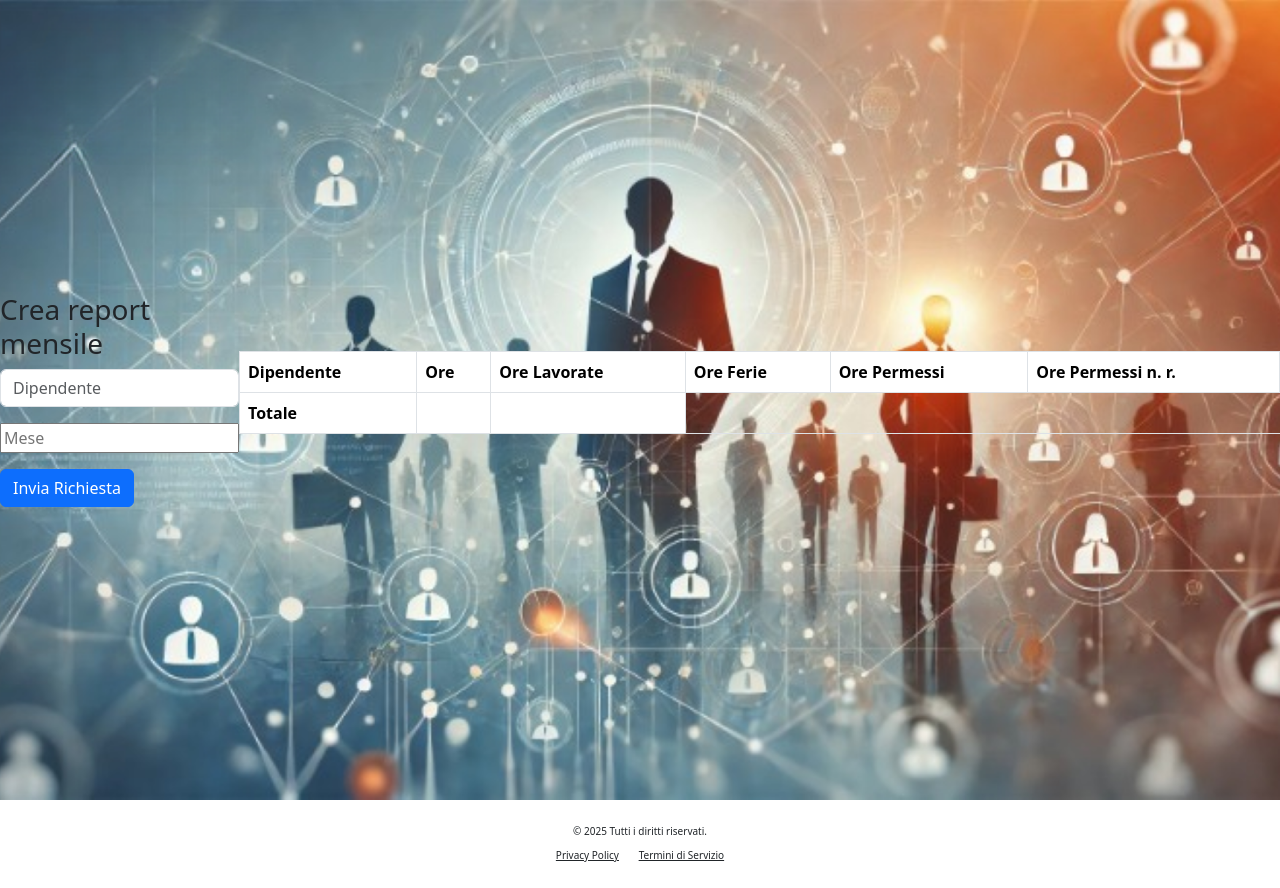
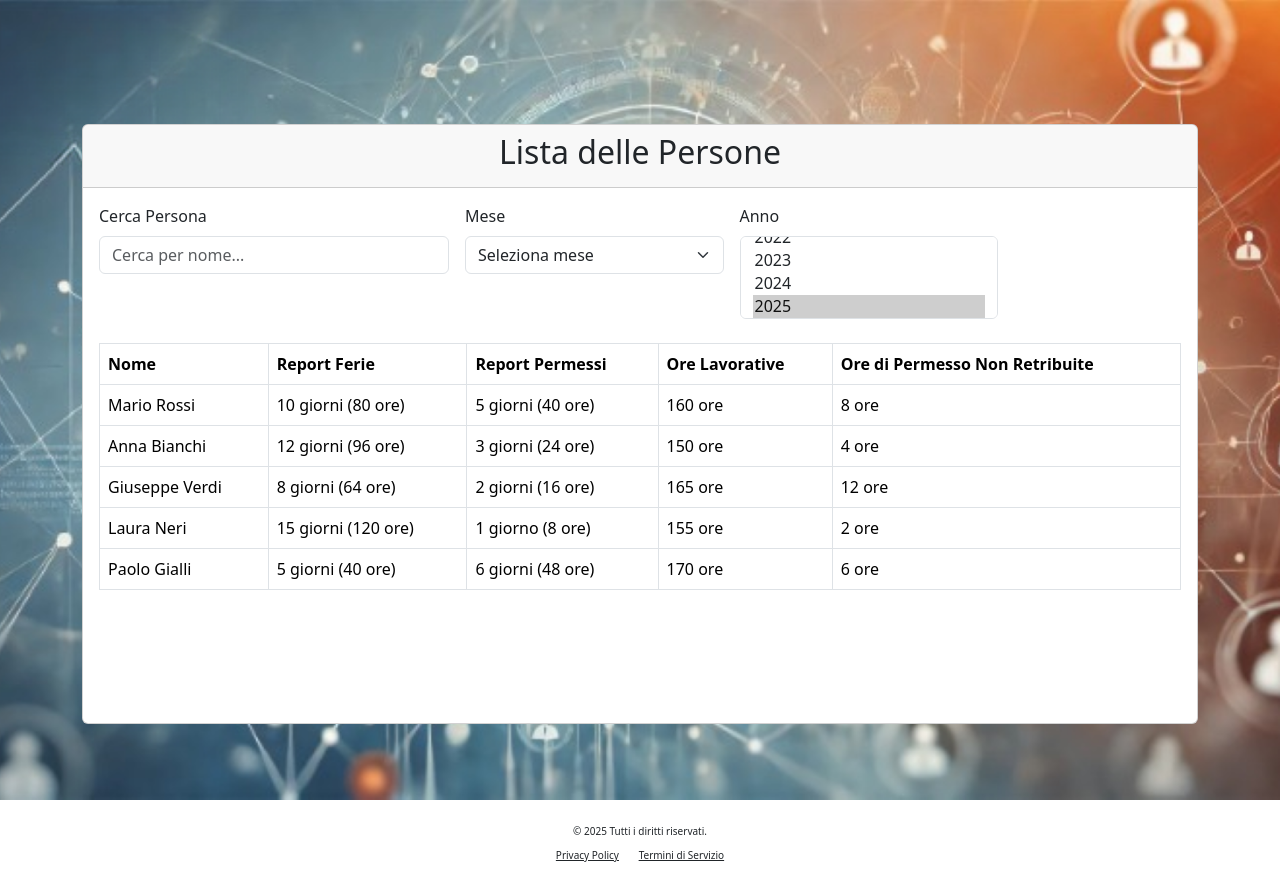
Before and after one commit to LorenzoSiena/HRMS-Human-Resource-Management-System, a Django app: page /presenza in a window 1280 px wide. Shown: the part 77-965 px from the top of the page. Run offline with Django 3.2, Linux system fonts and the light colour scheme.

Commit message:
Aggiornato file presenze

```diff
--- a/hrms_project/hrms_app/templates/hrms_app/presenza.html
+++ b/hrms_project/hrms_app/templates/hrms_app/presenza.html
@@ -2,47 +2,168 @@
 {% block title %} Gestione Presenze {% endblock title %}
 {% block content %}
 
-    <form action="post">
-        <h3>Crea report mensile</h3>
-        <div class="mb-3">
-            <input type="text" class="form-control" id="dipendente" placeholder="Dipendente">
+<!-- Card con lista persone e filtri -->
+<div class="container mt-5">
+    <div class="card" style="min-height: 600px;">
+        <div class="card-header text-center">
+            <h2>Lista delle Persone</h2>
         </div>
-        <div class="mb-3">
-            <input type="text" class="mese" id="mese" placeholder="Mese">
+        <div class="card-body">
+            <!-- Form di ricerca -->
+            <form class="row g-3">
+                <!-- Barra di ricerca persona -->
+                <div class="col-md-4">
+                    <label for="searchPerson" class="form-label">Cerca Persona</label>
+                    <input type="text" class="form-control custom-input" id="searchPerson" placeholder="Cerca per nome...">
                 </div>
-        <button type="button" class="btn btn-primary">Invia Richiesta</button>
+
+                <!-- Barra di ricerca mese -->
+                <div class="col-md-3">
+                    <label for="searchMonth" class="form-label">Mese</label>
+                    <select class="form-select custom-input" id="searchMonth">
+                        <option selected>Seleziona mese</option>
+                        <option value="1">Gennaio</option>
+                        <option value="2">Febbraio</option>
+                        <option value="3">Marzo</option>
+                        <option value="4">Aprile</option>
+                        <option value="5">Maggio</option>
+                        <option value="6">Giugno</option>
+                        <option value="7">Luglio</option>
+                        <option value="8">Agosto</option>
+                        <option value="9">Settembre</option>
+                        <option value="10">Ottobre</option>
+                        <option value="11">Novembre</option>
+                        <option value="12">Dicembre</option>
+                    </select>
+                </div>
+
+                <!-- Barra di ricerca anno con massimo 5 opzioni visibili -->
+                <div class="col-md-3">
+                    <label for="searchYear" class="form-label">Anno</label>
+                    <select class="form-select custom-input" id="searchYear" size="3">
+                        <!-- Opzioni generate dinamicamente con JavaScript -->
+                    </select>
+                </div>
             </form>
 
+            <!-- Lista delle persone con report -->
+            <div class="mt-4">
                 <table class="table table-bordered">
                     <thead>
                         <tr>
-                <th>Dipendente</th>
-                <th>Ore</th>
-                <th>Ore Lavorate</th>
-                <th>Ore Ferie</th>
-                <th>Ore Permessi</th>
-                <th>Ore Permessi n. r.</th>
+                            <th>Nome</th>
+                            <th>Report Ferie</th>
+                            <th>Report Permessi</th>
+                            <th>Ore Lavorative</th>
+                            <th>Ore di Permesso Non Retribuite</th> <!-- Nuova colonna -->
                         </tr>
                     </thead>
-        <tbody>
-            {% for dipendente in dipendenti %}
-            <tr>
-                <td>{{ dipendente.cognome }}</td>
-                <td>.........</td> <!-- Da sviluppare Totale ore lavorative del mese -->
-                <td>.........</td> <!-- Da sviluppare Totale ore lavorate del mese -->
-                <td>.........</td> <!-- Da sviluppare Totale ore ferie del mese -->
-                <td>.........</td> <!-- Da sviluppare Totale ore permessi del mese -->
-                <td>.........</td> <!-- Da sviluppare Totale ore permessi n.r. del mese -->
+                    <tbody id="personList">
+                        <tr data-month="1" data-year="2023">
+                            <td>Mario Rossi</td>
+                            <td>10 giorni (80 ore)</td>
+                            <td>5 giorni (40 ore)</td>
+                            <td>160 ore</td>
+                            <td>8 ore</td> <!-- Ore di permesso non retribuite -->
                         </tr>
-            {% endfor %}
-            <tr>
-                <td><strong>Totale</strong></td>
-                <td></td>
-                <td><strong>{{ totale }}</strong></td>
+                        <tr data-month="3" data-year="2023">
+                            <td>Anna Bianchi</td>
+                            <td>12 giorni (96 ore)</td>
+                            <td>3 giorni (24 ore)</td>
+                            <td>150 ore</td>
+                            <td>4 ore</td> <!-- Ore di permesso non retribuite -->
+                        </tr>
+                        <tr data-month="5" data-year="2024">
+                            <td>Giuseppe Verdi</td>
+                            <td>8 giorni (64 ore)</td>
+                            <td>2 giorni (16 ore)</td>
+                            <td>165 ore</td>
+                            <td>12 ore</td> <!-- Ore di permesso non retribuite -->
+                        </tr>
+                        <tr data-month="7" data-year="2024">
+                            <td>Laura Neri</td>
+                            <td>15 giorni (120 ore)</td>
+                            <td>1 giorno (8 ore)</td>
+                            <td>155 ore</td>
+                            <td>2 ore</td> <!-- Ore di permesso non retribuite -->
+                        </tr>
+                        <tr data-month="10" data-year="2025">
+                            <td>Paolo Gialli</td>
+                            <td>5 giorni (40 ore)</td>
+                            <td>6 giorni (48 ore)</td>
+                            <td>170 ore</td>
+                            <td>6 ore</td> <!-- Ore di permesso non retribuite -->
                         </tr>
                     </tbody>
                 </table>
+            </div>
+        </div>
+    </div>
+</div>
 
+<script src="https://cdn.jsdelivr.net/npm/bootstrap@5.3.3/dist/js/bootstrap.bundle.min.js" integrity="sha384-YvpcrYf0tY3lHB60NNkmXc5s9fDVZLESaAA55NDzOxhy9GkcIdslK1eN7N6jIeHz" crossorigin="anonymous"></script>
+
+<script>
+    // Funzione per generare dinamicamente gli anni da 20 anni prima fino a 20 anni dopo l'anno corrente
+    function generateYearOptions() {
+        var currentYear = new Date().getFullYear();
+        var startYear = currentYear - 5; // Inizia 5 anni prima dell'anno corrente
+        var endYear = currentYear ;  // Anno corrente
+
+        var yearSelect = document.getElementById("searchYear");
+        for (var year = startYear; year <= endYear; year++) {
+            var option = document.createElement("option");
+            option.value = year;
+            option.textContent = year;
+            yearSelect.appendChild(option);
+
+            // Imposta l'anno attuale come selezionato
+            if (year === currentYear) {
+                option.selected = true;
+            }
+        }
+    }
+
+    // Esegui la funzione per generare gli anni quando la pagina è caricata
+    document.addEventListener("DOMContentLoaded", function() {
+        generateYearOptions();
+    });
+
+    // Funzione per filtrare la lista di persone in base al nome, mese e anno
+    function filterList() {
+        var nameFilter = document.getElementById("searchPerson").value.toLowerCase();
+        var monthFilter = document.getElementById("searchMonth").value;
+        var yearFilter = document.getElementById("searchYear").value;
+        var tableRows = document.getElementById("personList").getElementsByTagName("tr");
+
+        // Contatore per il numero di righe visibili
+        var visibleCount = 0;
+
+        Array.from(tableRows).forEach(function(row) {
+            var name = row.cells[0].textContent.toLowerCase();
+            var month = row.getAttribute('data-month');
+            var year = row.getAttribute('data-year');
+
+            var isNameMatch = name.includes(nameFilter);
+            var isMonthMatch = monthFilter === "Seleziona mese" || month === monthFilter;
+            var isYearMatch = yearFilter === "" || year === yearFilter;
+
+            // Mostra o nasconde la riga in base ai filtri
+            if (isNameMatch && isMonthMatch && isYearMatch) {
+                visibleCount++;
+                row.style.display = visibleCount <= 10 ? "" : "none"; // Mostra solo le prime 10 righe
+            } else {
+                row.style.display = "none";
+            }
+        });
+    }
+
+    // Aggiungi eventi di input per i filtri
+    document.getElementById("searchPerson").addEventListener("input", filterList);
+    document.getElementById("searchMonth").addEventListener("change", filterList);
+    document.getElementById("searchYear").addEventListener("change", filterList);
+
+</script>
 
 {% comment %} Commento prova {% endcomment %}
 
```
Lines whose indentation alone changed are shown as unchanged.
